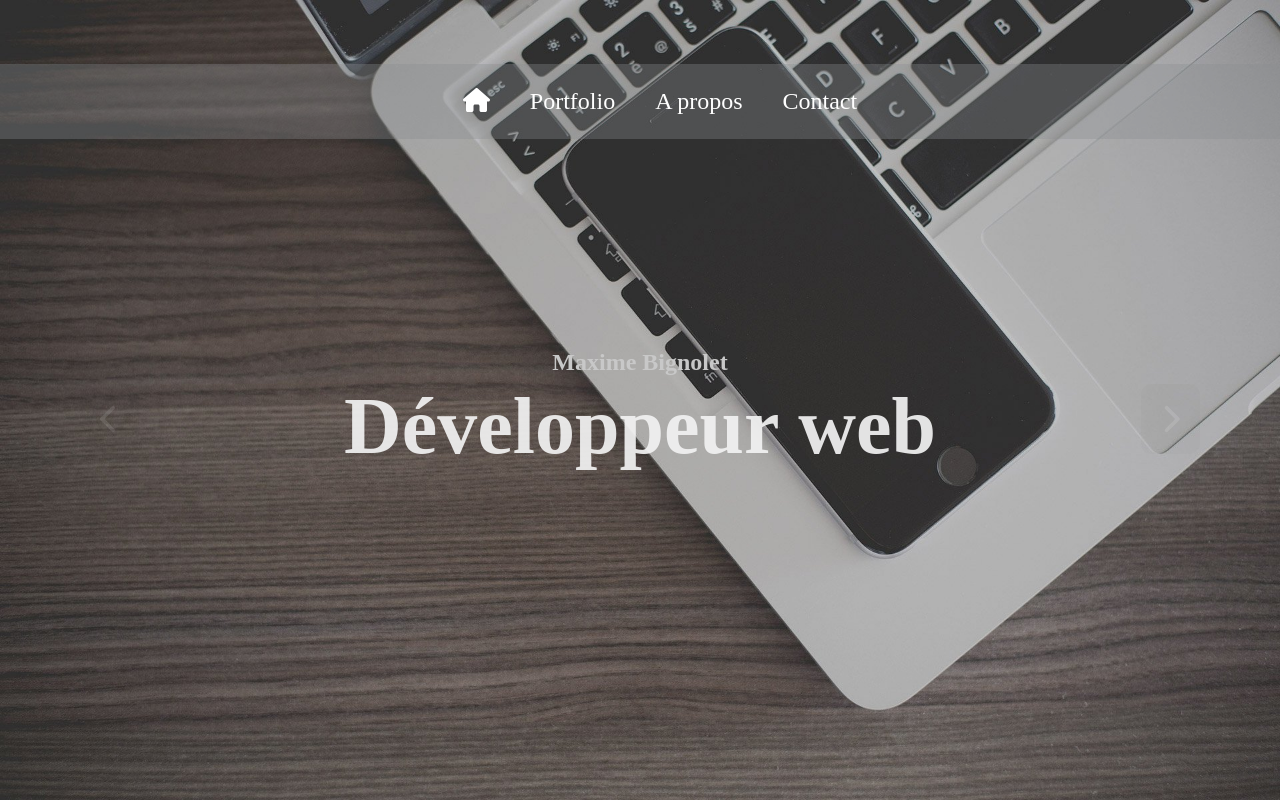
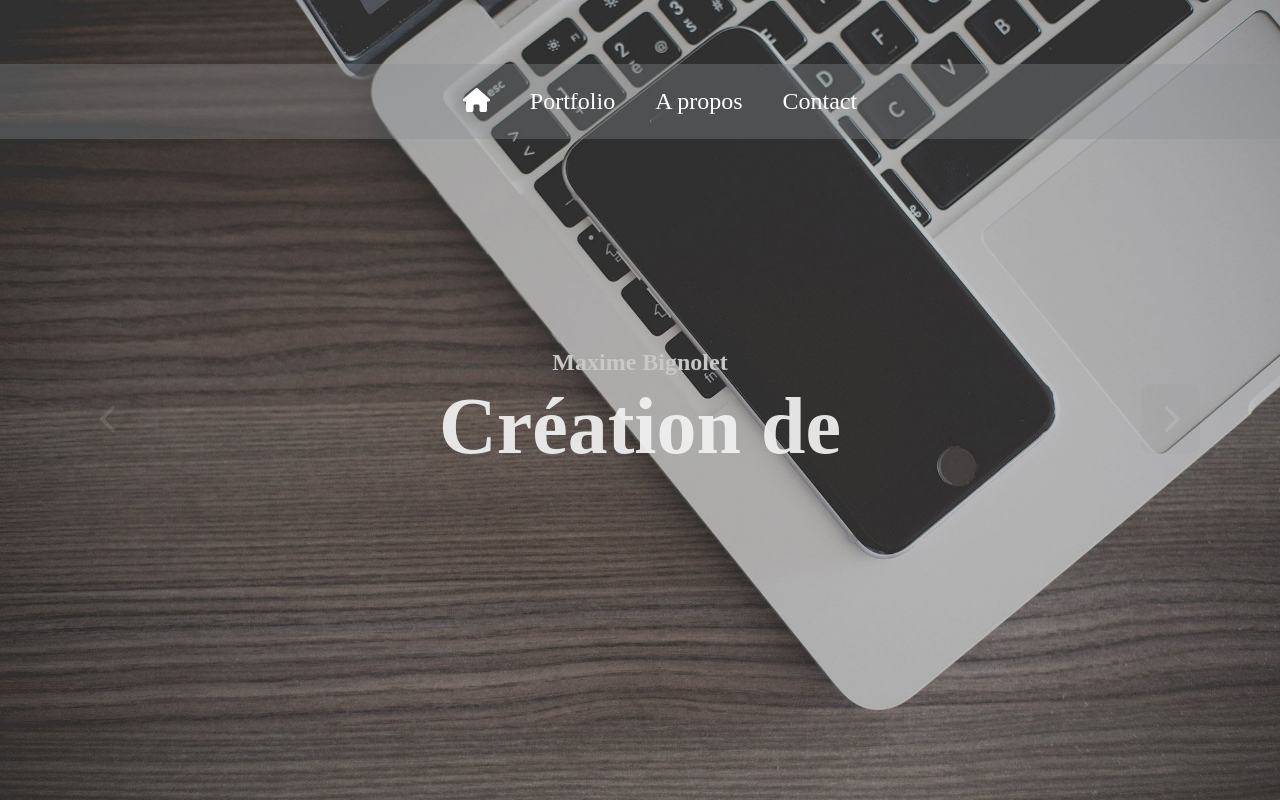
Before and after one commit to MaxBgt/Portfolio, a Next.js app: page / in a window 1280 px wide. Built offline with nearby package versions, Linux system fonts and the light colour scheme.

Commit message:
ajout effet machine à écrire

```diff
--- a/components/DynamicText.js
+++ b/components/DynamicText.js
@@ -0,0 +1,59 @@
+import React, { useEffect } from "react";
+
+const DynamicText = () => {
+  useEffect(() => {
+    const job = document.querySelector(".job");
+    const text = ["Développeur web", "Création de site"];
+    let wordIndex = 0;
+    let letterIndex = 0;
+    let isDeleting = false;
+
+    const loop = () => {
+      if (wordIndex >= text.length) {
+        wordIndex = 0;
+      }
+
+      if (!isDeleting) {
+        job.textContent = text[wordIndex].slice(0, letterIndex);
+      } else {
+        job.textContent = text[wordIndex].slice(0, letterIndex - 1);
+      }
+
+      setTimeout(
+        () => {
+          if (!isDeleting) {
+            letterIndex++;
+          } else {
+            letterIndex--;
+          }
+
+          if (letterIndex > text[wordIndex].length) {
+            isDeleting = true;
+            setTimeout(loop, 1000);
+          } else if (letterIndex === 0) {
+            isDeleting = false;
+            wordIndex++;
+            setTimeout(loop, 1000);
+          } else {
+            loop();
+          }
+        },
+        isDeleting ? 80 : 80
+      );
+    };
+    loop();
+  }, []);
+
+  return (
+    <div className="header">
+      <div className="title">
+        <h2 className="name">Maxime Bignolet</h2>
+        <div className="job-container">
+          <h1 className="job"></h1>
+        </div>
+      </div>
+    </div>
+  );
+};
+
+export default DynamicText;
--- a/components/ImageCarousel.js
+++ b/components/ImageCarousel.js
@@ -19,19 +19,18 @@ const ImageCarousel = () => {
   const handleOnTransitionEnd = () => {
     setTransitioning(false);
   };
-  const customPrevBtn = (onClickHandler, hasPrev, label) => (
+  const customPrevBtn = (onClickHandler) => (
     <FontAwesomeIcon
       icon={faChevronLeft}
       className="arrow_left"
       onClick={onClickHandler}
     />
   );
-  const customNextBtn = (onClickHandler, hasNext, label) => (
+  const customNextBtn = (onClickHandler) => (
     <FontAwesomeIcon
       icon={faChevronRight}
       className="arrow_right"
       onClick={onClickHandler}
-      title={label}
     />
   );
   return (
--- a/pages/index.js
+++ b/pages/index.js
@@ -1,3 +1,4 @@
+import DynamicText from "@/components/DynamicText";
 import ImageCarousel from "@/components/ImageCarousel";
 import React from "react";
 
@@ -5,12 +6,7 @@ const index = () => {
   return (
     <div className="home_container">
       <ImageCarousel />
-      <div className="header">
-        <div className="title">
-          <h2 className="name">Maxime Bignolet</h2>
-          <h1 className="job">Développeur web</h1>
-        </div>
-      </div>
+      <DynamicText />
     </div>
   );
 };
--- /dev/null
+++ b/styles/components/_dynamicText.scss
@@ -0,0 +1,45 @@
+.header {
+  position: absolute;
+  left: 50%;
+  top: 50%;
+  transform: translate(-50%, -50%);
+  .title {
+    display: flex;
+    flex-direction: column;
+    align-items: center;
+
+    .name {
+      margin-bottom: 5px;
+      color: #c8c8c8;
+    }
+    .job-container {
+      .job {
+        margin: 0;
+        font-size: 5rem;
+        color: #f1f1f1ed;
+        &::after {
+          content: "";
+          position: absolute;
+          height: 50%;
+          width: 1px;
+          background: #dadada;
+          right: -10px;
+          top: 45%;
+          transform: translate(-50%);
+          animation: cursor 1s infinite;
+        }
+        @keyframes cursor {
+          0% {
+            opacity: 1;
+          }
+          50% {
+            opacity: 0;
+          }
+          100% {
+            opacity: 1;
+          }
+        }
+      }
+    }
+  }
+}
--- a/styles/index.scss
+++ b/styles/index.scss
@@ -2,3 +2,4 @@
 @import "./pages/home";
 @import "./setting";
 @import "./components/imageCarousel";
+@import "./components/dynamicText";
--- a/styles/pages/_home.scss
+++ b/styles/pages/_home.scss
@@ -1,25 +1,4 @@
 .home_container {
   margin: 0;
   overflow: hidden;
-  .header {
-    position: absolute;
-    left: 50%;
-    top: 50%;
-    transform: translate(-50%, -50%);
-    .title {
-      display: flex;
-      flex-direction: column;
-      align-items: center;
-      .name {
-        margin-bottom: 5px;
-        color: #c8c8c8;
-      }
-
-      .job {
-        margin: 0;
-        font-size: 5rem;
-        color: #f1f1f1ed;
-      }
-    }
-  }
 }
```
